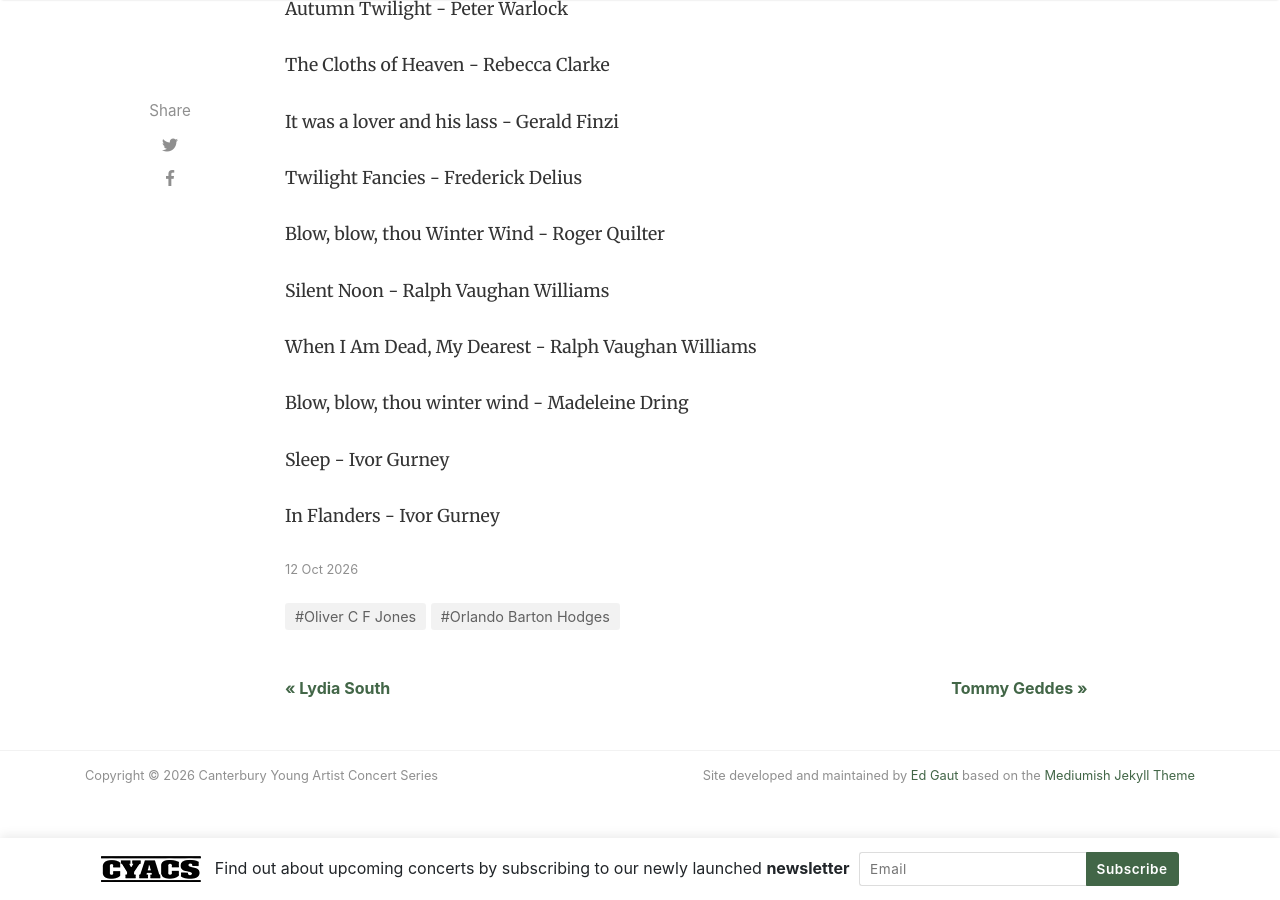
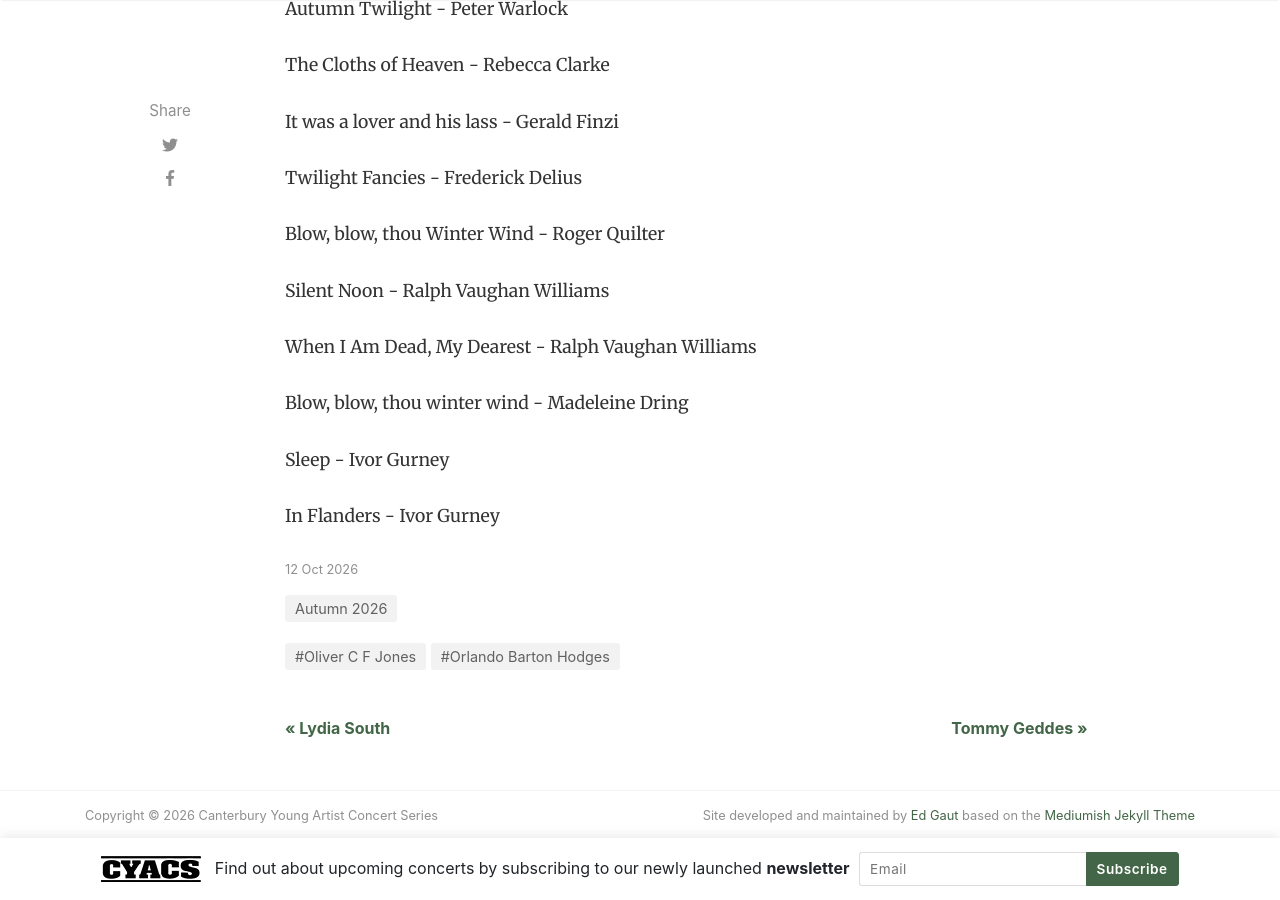
Before and after one commit to edwardgaut/cyac-website, a Jekyll site: the page built from _posts/2026-10-12-orlando-barton-hodges.md, in a window 1280 px wide and 900 px high, scrolled down 1405 px. Built offline with Jekyll 4.4.1, drawn with Linux system fonts in a browser that asks for light colours; nearby versions of some CDN libraries; comment, search, counter and statistics services are not loaded.

Commit message:
Update Concerts “2026-10-12-orlando-barton-hodges”

```diff
--- a/_posts/2026-10-12-orlando-barton-hodges.md
+++ b/_posts/2026-10-12-orlando-barton-hodges.md
@@ -10,6 +10,8 @@ hidden: false
 tags:
   - Orlando Barton Hodges
   - Oliver C F Jones
+categories:
+  - Autumn 2026
 ---
 ### A Journey In English Song
 
```
